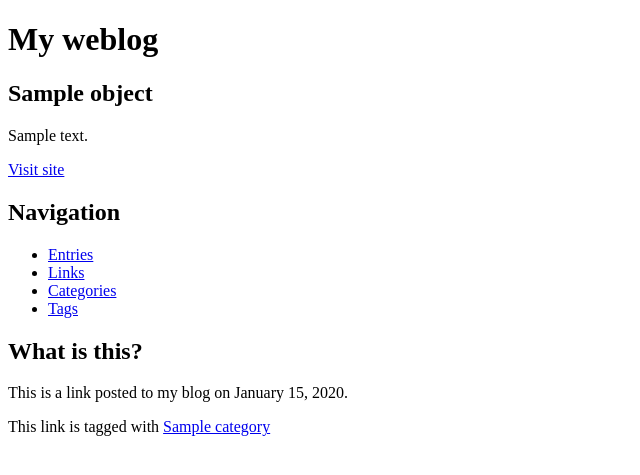
After one commit to grokcode/django-examples, a Django app: template cms/templates/coltrane/link_detail.html in a window 1280 px wide. The commit adds this page. Shown: the top 475 px of the page, without its empty margins (0-640 px from the left). Run offline with Django 3.2, Linux system fonts and the light colour scheme; the template is opened without the code that fills it: most values are stand-ins (such as "Sample title", 1, 10 or a date in 2020); parts of the project's set-up code (start-up, migrations or seed data) failed here and were passed over.

Commit message:
* Fix bug: "Caught an exception while rendering: Reverse for 'coltrane_category_list' with arguments '()' and keyword arguments '{}' not found." * Add category_list and link_detail templates.

```diff
--- a/cms/templates/base.html
+++ b/cms/templates/base.html
@@ -16,8 +16,8 @@
       <ul id="main-nav">
 	<li id="main-nav-entries"><a href="{% url coltrane_entry_archive_index %}">Entries</a></li>
 	<li id="main-nav-links"><a href="{% url coltrane_link_archive_index %}">Links</a></li>
-	<li id="main-nav-categories"><a href="{% comment %} {% url coltrane_category_list %} {% endcomment %}">Categories</a></li>
-	<li id="main-nav-tags"><a href="{% comment %} {% url coltrane_tag_list %} {% endcomment %}">Tags</a></li>
+	<li id="main-nav-categories"><a href="{% url coltrane_category_list %}">Categories</a></li>
+	<li id="main-nav-tags"><a href="{% url coltrane_tag_list %}">Tags</a></li>
       </ul>
       <h2>What is this?</h2>
       {% block whatis %}
--- /dev/null
+++ b/cms/templates/coltrane/link_detail.html
@@ -0,0 +1,25 @@
+{% extends "base_links.html" %}
+
+{% block title %}{{ block.super }} | {{ object.title }}{% endblock %}
+
+{% block content %}
+  <h2>{{ object.title }}</h2>
+  {{ object.description_html|safe }}
+  <p><a href="{{ object.url }}">Visit site</a></p>
+{% endblock %}
+
+{% block whatis %}
+  <p>This is a link posted to my blog on {{ object.pub_date|date:"F j, Y" }}.</p>
+  {% if object.tags.count %}
+    <p>This link is tagged with
+    {% for tag in object.categories.all %}
+      <a href="{{ tag.get_absolute_url }}">{{ tag.title }}</a>
+      {% if forloop.last %}{% else %}
+        {% ifequal forloop.revcounter0 1 %}and {% else %}, {% endifequal %}
+      {% endif %}
+    {% endfor %}
+    </p>
+  {% else %}
+    <p>This link doesn't have any tags.</p>
+  {% endif %}
+{% endblock %}
--- a/coltrane/models.py
+++ b/coltrane/models.py
@@ -22,7 +22,7 @@ class Category(models.Model):
         return self.title
 
     def get_absolute_url(self):
-        return "categories/%s/ % self.slug"
+        return "/categories/%s/" % self.slug
 
     def live_entry_set(self):
         from coltrane.models import Entry
--- a/coltrane/urls/categories.py
+++ b/coltrane/urls/categories.py
@@ -4,7 +4,8 @@ from coltrane.models import Category
 urlpatterns = patterns('',
                        (r'^$',
                         'django.views.generic.list_detail.object_list',
-                        { 'queryset': Category.objects.all() }),
+                        { 'queryset': Category.objects.all() },
+                        'coltrane_category_list'),
                        (r'^(?P<slug>[-\w]+)/$',
                         'coltrane.views.category_detail'),
                        )
--- a/coltrane/urls/tags.py
+++ b/coltrane/urls/tags.py
@@ -6,7 +6,8 @@ from tagging.models import Tag
 urlpatterns = patterns('',
                        (r'^$',
                         'django.views.generic.list_detail.object_list',
-                        {'queryset': Tag.objects.all() }),
+                        {'queryset': Tag.objects.all() },
+                        'coltrane_tag_list'),
                        (r'^entries/(?P<tag>[-\w]+)/$',
                         'tagging.views.tagged_object_list',
                         {'queryset_or_model': Entry.live.all(),
```
Also changed, not shown: cms/templates/coltrane/category_list.html (added, +15 -0 lines).
